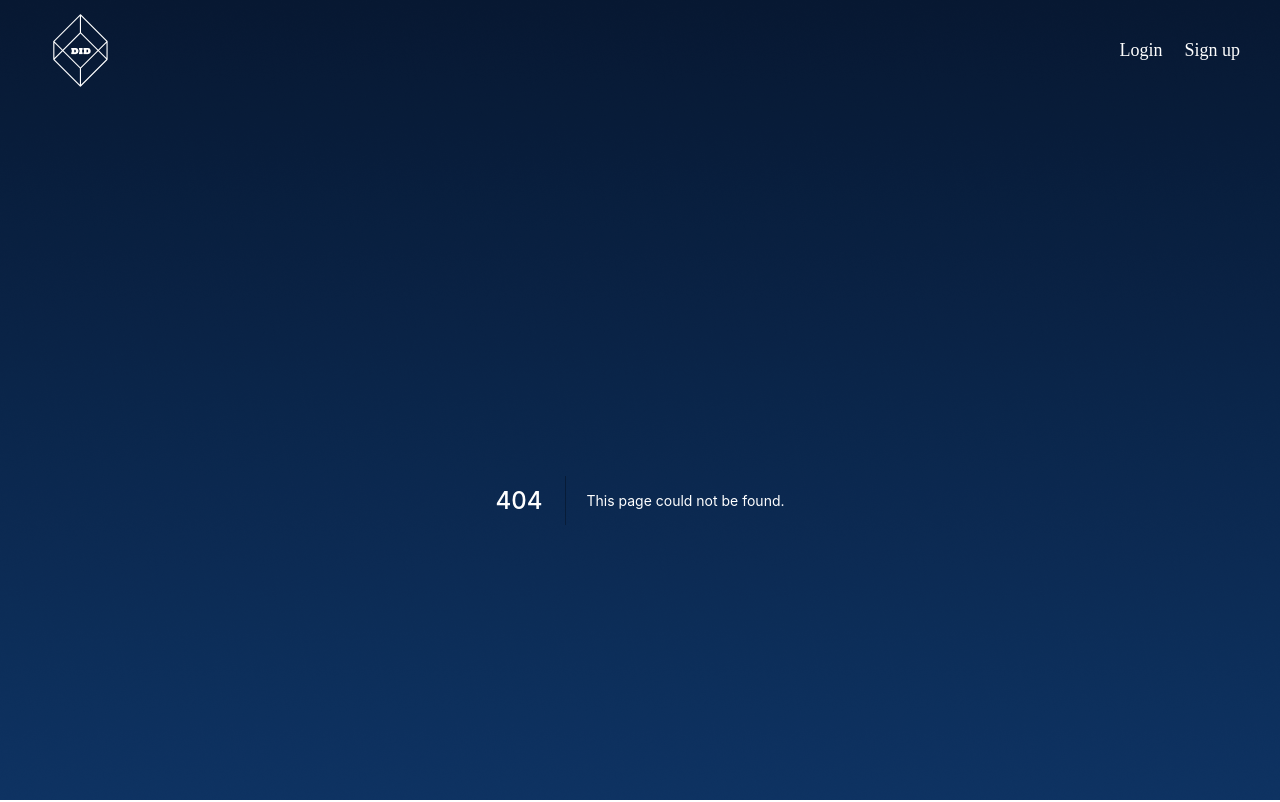
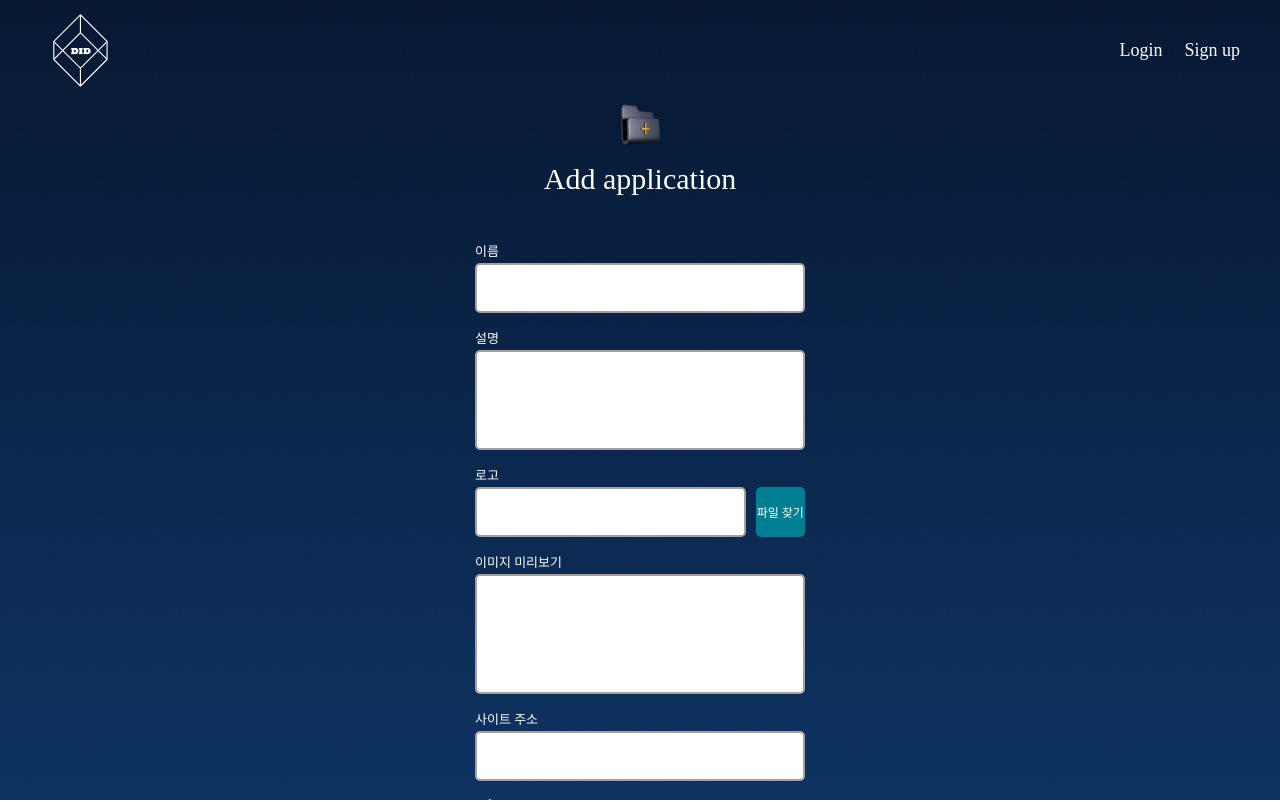
Before and after one commit to green-kong/DID, a Next.js app in the folder client/: page /dev/addApp in a window 1280 px wide. Before the commit this address had no page. Shown: the top 802 px of the page. Built offline with nearby package versions, Linux system fonts and the light colour scheme.

Commit message:
[front] design: update app info page for dev UI/UX done

```diff
--- /dev/null
+++ b/client/pages/dev/addApp.tsx
@@ -0,0 +1,56 @@
+import { ContentTitle, TitleIcon, Title } from '../../styles/title';
+import {
+  AddAppFrm,
+  AppLogo,
+  FileName,
+  FileSearchBtn,
+  ImagePreviewCon,
+  UploadInputCon,
+} from '../../styles/addApp';
+import { SignUpBtn } from '../../styles/registStyle';
+
+const addApp = () => {
+  return (
+    <div id="content_wrap">
+      <ContentTitle>
+        <TitleIcon imageUrl="/folder_icon.png"></TitleIcon>
+        <Title>Add application</Title>
+      </ContentTitle>
+      <AddAppFrm action="addApp" method="post">
+        <ul>
+          <li>
+            <label htmlFor="app_name">이름</label>
+            <input type="text" />
+          </li>
+          <li>
+            <label htmlFor="app_desc">설명</label>
+            <textarea id="app_desc"></textarea>
+          </li>
+          <li>
+            <label htmlFor="app_logo">로고</label>
+            <UploadInputCon>
+              <FileName type="text" />
+              <FileSearchBtn htmlFor="app_logo">파일 찾기</FileSearchBtn>
+            </UploadInputCon>
+            <AppLogo type="file" id="app_logo" />
+          </li>
+          <li>
+            <label>이미지 미리보기</label>
+            <ImagePreviewCon></ImagePreviewCon>
+          </li>
+          <li>
+            <label htmlFor="host">사이트 주소</label>
+            <input type="text" id="host" />
+          </li>
+          <li>
+            <label htmlFor="redirect_uri">redirect URI</label>
+            <input type="email" id="redirect_uri" />
+          </li>
+        </ul>
+        <SignUpBtn type="submit">등록</SignUpBtn>
+      </AddAppFrm>
+    </div>
+  );
+};
+
+export default addApp;
--- /dev/null
+++ b/client/styles/addApp.ts
@@ -0,0 +1,95 @@
+import styled from 'styled-components';
+
+export const AddAppFrm = styled.form`
+  width: 330px;
+  margin: 0 auto;
+
+  & > ul > li {
+    display: flex;
+    flex-direction: column;
+    margin-bottom: 15px;
+
+    & > label {
+      color: white;
+      margin-bottom: 3px;
+      font-size: 13px;
+    }
+
+    & > input {
+      width: 100%;
+      height: 50px;
+      box-sizing: border-box;
+      border: 2px solid #a6a19e;
+      border-radius: 5px;
+      font-size: 16px;
+      padding: 7px;
+      background-color: white;
+    }
+
+    & > input:focus {
+      border: 2px solid dodgerblue;
+      outline: none;
+    }
+
+    & > textarea {
+      width: 100%;
+      height: 100px;
+      box-sizing: border-box;
+      border: 2px solid #a6a19e;
+      border-radius: 5px;
+      font-size: 16px;
+      padding: 7px;
+      resize: none;
+    }
+
+    & > textarea:focus {
+      border: 2px solid dodgerblue;
+      outline: none;
+    }
+  }
+`;
+
+export const UploadInputCon = styled.div`
+  width: 100%;
+  display: flex;
+  justify-content: space-between;
+`;
+
+export const FileName = styled.input`
+  width: 82%;
+  height: 50px;
+  box-sizing: border-box;
+  border: 2px solid #a6a19e;
+  border-radius: 5px;
+  font-size: 16px;
+  padding: 7px;
+`;
+
+export const FileSearchBtn = styled.label`
+  border-radius: 5px;
+  background-color: #007f94;
+  border: none;
+  box-sizing: border-box;
+  color: white;
+  font-size: 12px;
+  width: 15%;
+  cursor: pointer;
+  display: flex;
+  justify-content: center;
+  align-items: center;
+`;
+
+export const AppLogo = styled.input`
+  display: none;
+`;
+
+export const ImagePreviewCon = styled.div`
+  width: 100%;
+  height: 120px;
+  box-sizing: border-box;
+  border: 2px solid #a6a19e;
+  border-radius: 5px;
+  font-size: 16px;
+  padding: 7px;
+  background-color: white;
+`;
```
Also changed, not shown: client/pages/dev/appInfo.tsx (added, +56 -0 lines), client/pages/dev/appUpdate.tsx (added, +56 -0 lines), client/public/filled_folder_icon.png (added).
